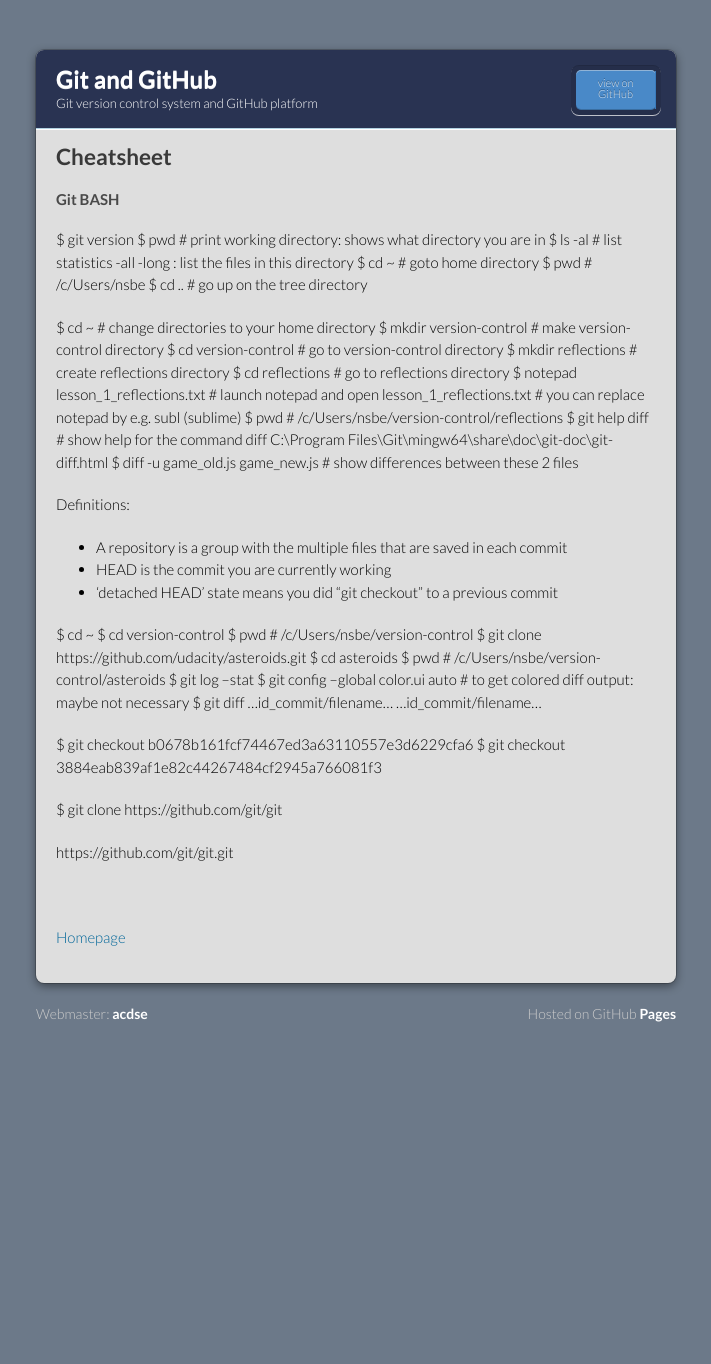
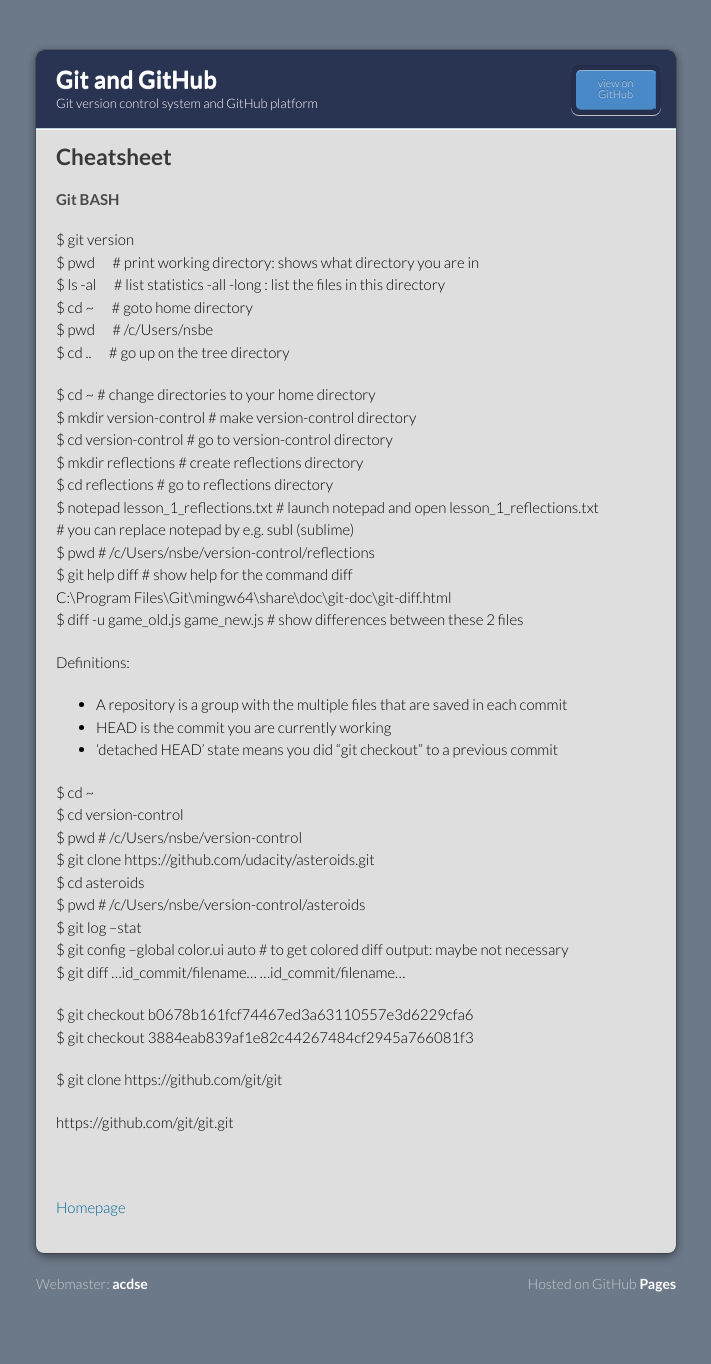
Before and after one commit to acdse/ud775, a Jekyll site: the page built from pages/cheatsheet.md, in a window 1280 px wide. Shown: the whole page, without its empty margins (284-995 px from the left). Built offline with Jekyll 4.4.1, drawn with Linux system fonts in a browser that asks for light colours; our own code applies the rules of GitHub Pages for plain Markdown files; before the commit the page ends 1094 px from its top, so only the background shows below that.

Commit message:
Update cheatsheet.md

```diff
--- a/pages/cheatsheet.md
+++ b/pages/cheatsheet.md
@@ -6,42 +6,41 @@ layout: default
 
 #### Git BASH
 
-$ git version
-$ pwd 		# print working directory: shows what directory you are in
-$ ls -al 	# list statistics -all -long : list the files in this directory
-$ cd ~		# goto home directory
-$ pwd		# /c/Users/nsbe
-$ cd ..		# go up on the tree directory
+$ git version <br />
+$ pwd &nbsp;&nbsp;&nbsp;&nbsp; # print working directory: shows what directory you are in <br />
+$ ls -al &nbsp;&nbsp;&nbsp;&nbsp; # list statistics -all -long : list the files in this directory <br />
+$ cd ~ &nbsp;&nbsp;&nbsp;&nbsp; # goto home directory <br />
+$ pwd &nbsp;&nbsp;&nbsp;&nbsp; # /c/Users/nsbe <br />
+$ cd .. &nbsp;&nbsp;&nbsp;&nbsp; # go up on the tree directory <br />
 
-$ cd ~						# change directories to your home directory
-$ mkdir version-control		# make version-control directory
-$ cd version-control		# go to version-control directory
-$ mkdir reflections			# create reflections directory
-$ cd reflections			# go to reflections directory
-$ notepad lesson_1_reflections.txt # launch notepad and open lesson_1_reflections.txt
-									# you can replace notepad by e.g. subl (sublime)
-$ pwd						# /c/Users/nsbe/version-control/reflections
-$ git help diff				# show help for the command diff
-C:\Program Files\Git\mingw64\share\doc\git-doc\git-diff.html
-$ diff -u game_old.js game_new.js	# show differences between these 2 files
+$ cd ~						# change directories to your home directory <br />
+$ mkdir version-control		# make version-control directory <br />
+$ cd version-control		# go to version-control directory <br />
+$ mkdir reflections			# create reflections directory <br />
+$ cd reflections			# go to reflections directory <br />
+$ notepad lesson_1_reflections.txt # launch notepad and open lesson_1_reflections.txt <br /> # you can replace notepad by e.g. subl (sublime) <br />
+$ pwd						# /c/Users/nsbe/version-control/reflections <br />
+$ git help diff				# show help for the command diff <br />
+C:\Program Files\Git\mingw64\share\doc\git-doc\git-diff.html <br />
+$ diff -u game_old.js game_new.js	# show differences between these 2 files <br />
 
 Definitions:
 - A repository is a group with the multiple files that are saved in each commit
 - HEAD is the commit you are currently working
 - 'detached HEAD' state means you did "git checkout" to a previous commit
 
-$ cd ~
-$ cd version-control
-$ pwd									# /c/Users/nsbe/version-control
-$ git clone https://github.com/udacity/asteroids.git
-$ cd asteroids
-$ pwd									# /c/Users/nsbe/version-control/asteroids
-$ git log --stat
-$ git config --global color.ui auto		# to get colored diff output: maybe not necessary
-$ git diff   ...id_commit/filename...   ...id_commit/filename...
+$ cd ~ <br />
+$ cd version-control <br />
+$ pwd									# /c/Users/nsbe/version-control <br />
+$ git clone https://github.com/udacity/asteroids.git <br />
+$ cd asteroids <br />
+$ pwd									# /c/Users/nsbe/version-control/asteroids <br />
+$ git log --stat <br />
+$ git config --global color.ui auto		# to get colored diff output: maybe not necessary <br />
+$ git diff   ...id_commit/filename...   ...id_commit/filename... <br />
 
-$ git checkout b0678b161fcf74467ed3a63110557e3d6229cfa6
-$ git checkout 3884eab839af1e82c44267484cf2945a766081f3
+$ git checkout b0678b161fcf74467ed3a63110557e3d6229cfa6 <br />
+$ git checkout 3884eab839af1e82c44267484cf2945a766081f3 <br />
 
 $ git clone https://github.com/git/git
 
```
